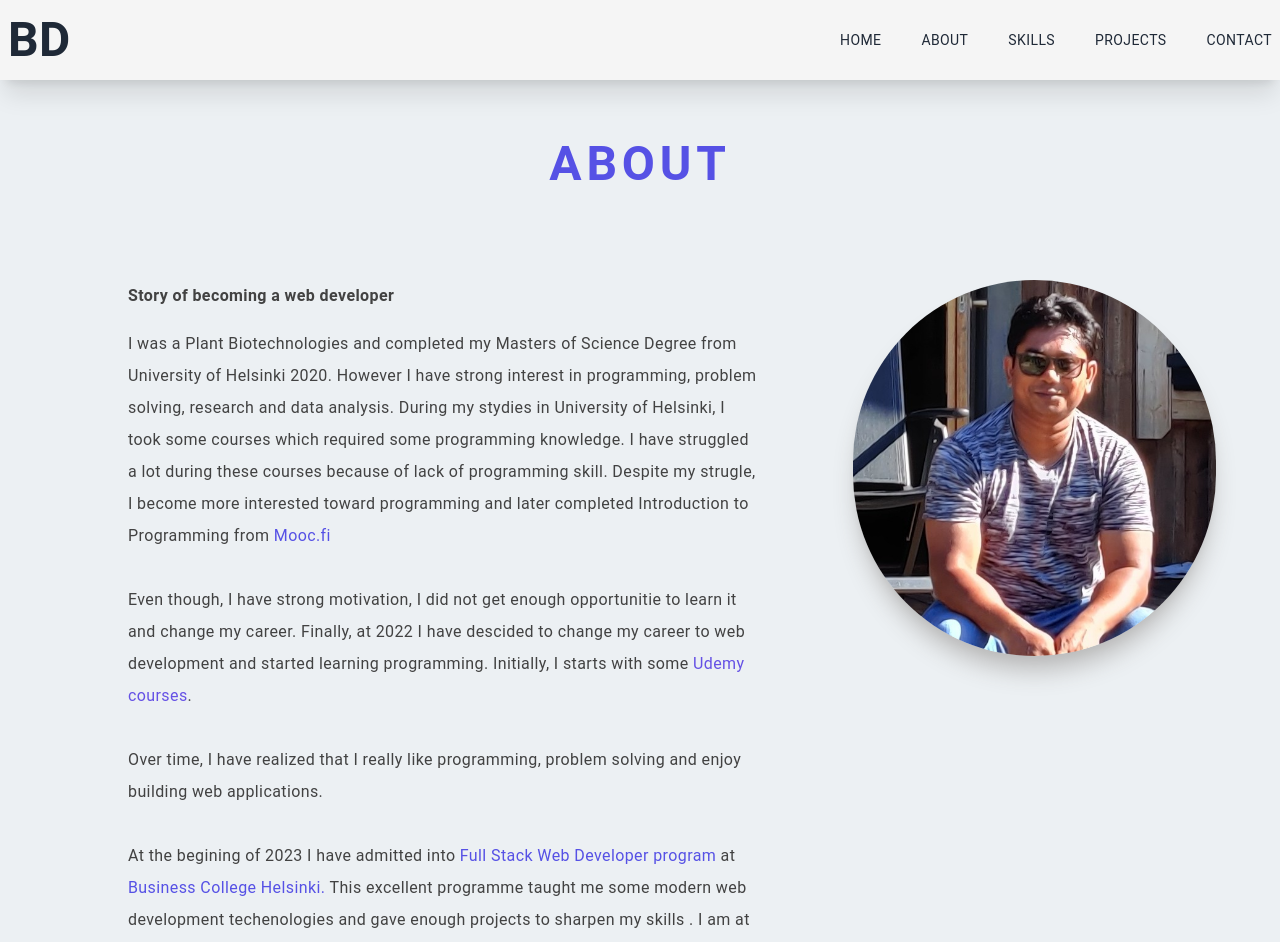
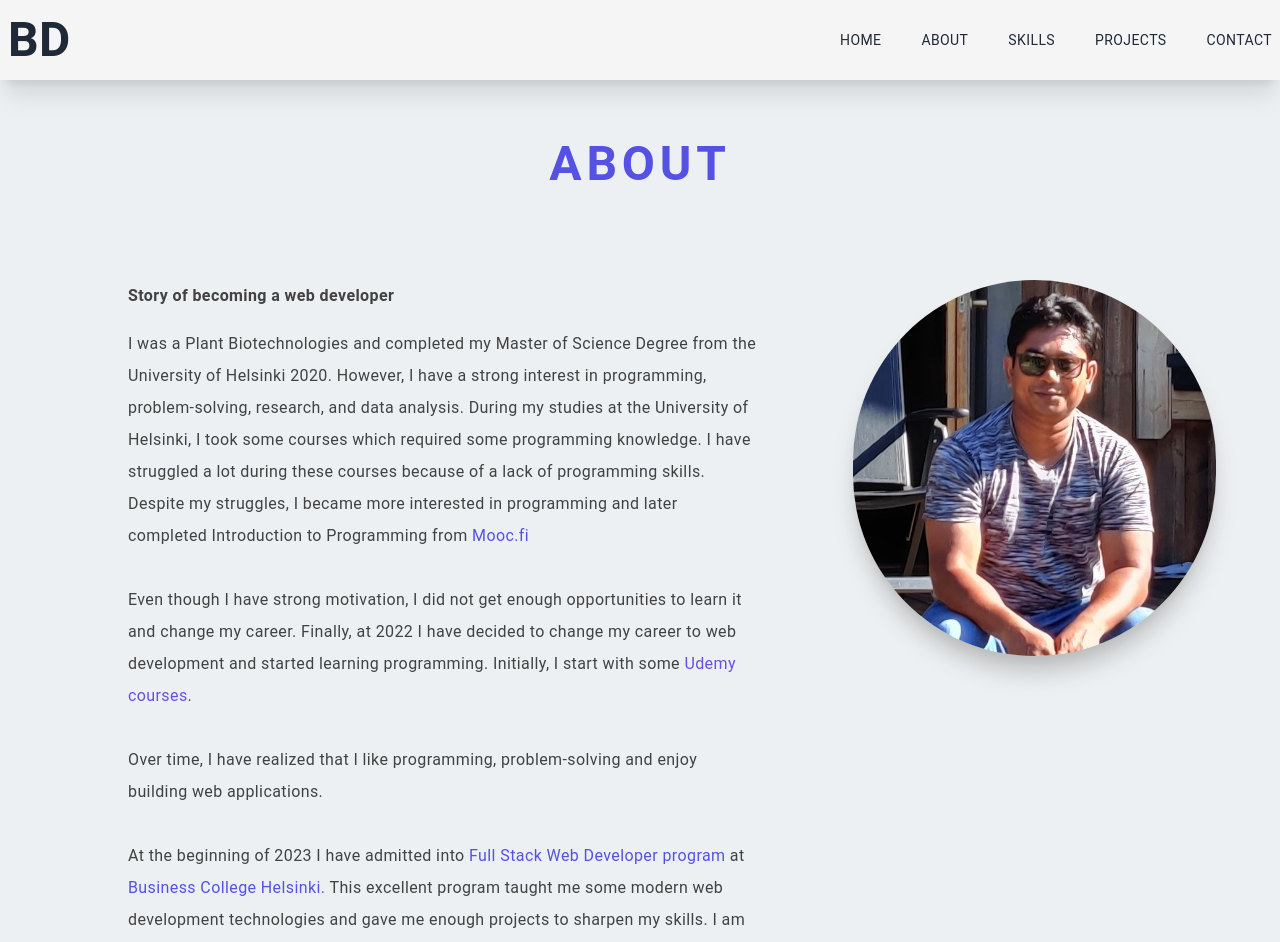
Before and after one commit to Bishwajitkuat/portfolio_next_bisso, a Next.js app: page /about in a window 1280 px wide. Shown: the top 942 px of the page. Built offline with nearby package versions, Linux system fonts and the light colour scheme.

Commit message:
English writing improvements

```diff
--- a/components/about-page/about-page.tsx
+++ b/components/about-page/about-page.tsx
@@ -15,14 +15,14 @@ export default function AboutPage() {
               <h2>Story of becoming a web developer</h2>
               <p className="py-4 pt-4">
                 I was a <span className="">Plant Biotechnologies</span> and
-                completed my Masters of Science Degree from University of
-                Helsinki 2020. However I have strong interest in programming,
-                problem solving, research and data analysis. During my stydies
-                in University of Helsinki, I took some courses which required
-                some programming knowledge. I have struggled a lot during these
-                courses because of lack of programming skill. Despite my
-                strugle, I become more interested toward programming and later
-                completed Introduction to Programming from{" "}
+                completed my Master of Science Degree from the University of
+                Helsinki 2020. However, I have a strong interest in programming,
+                problem-solving, research, and data analysis. During my studies
+                at the University of Helsinki, I took some courses which
+                required some programming knowledge. I have struggled a lot
+                during these courses because of a lack of programming skills.
+                Despite my struggles, I became more interested in programming
+                and later completed Introduction to Programming from{" "}
                 <Link
                   className="text-[#5651e5]"
                   href="https://www.mooc.fi/en/"
@@ -32,10 +32,10 @@ export default function AboutPage() {
                 </Link>
               </p>
               <p className="py-4">
-                Even though, I have strong motivation, I did not get enough
-                opportunitie to learn it and change my career. Finally, at 2022
-                I have descided to change my career to web development and
-                started learning programming. Initially, I starts with some{" "}
+                Even though I have strong motivation, I did not get enough
+                opportunities to learn it and change my career. Finally, at 2022
+                I have decided to change my career to web development and
+                started learning programming. Initially, I start with some{" "}
                 <Link
                   className="text-[#6551e5]"
                   href="https://www.udemy.com/user/bishwajit-das-24/"
@@ -46,12 +46,12 @@ export default function AboutPage() {
                 .
               </p>
               <p className="py-4">
-                Over time, I have realized that I really like programming,
-                problem solving and enjoy building web applications.
+                Over time, I have realized that I like programming,
+                problem-solving and enjoy building web applications.
               </p>
 
               <p className="py-4">
-                At the begining of 2023 I have admitted into{" "}
+                At the beginning of 2023 I have admitted into{" "}
                 <Link
                   className="text-[#5651e5]"
                   href="https://en.bc.fi/qualifications/full-stack-web-developer-program/"
@@ -67,9 +67,9 @@ export default function AboutPage() {
                 >
                   Business College Helsinki.
                 </Link>{" "}
-                This excellent programme taught me some modern web development
-                techenologies and gave enough projects to sharpen my skills . I
-                am at the end of my study and I am already feel confident that I
+                This excellent program taught me some modern web development
+                technologies and gave me enough projects to sharpen my skills. I
+                am at the end of my studies and I already feel confident that I
                 would be a better web developer.
               </p>
               <p>
```
